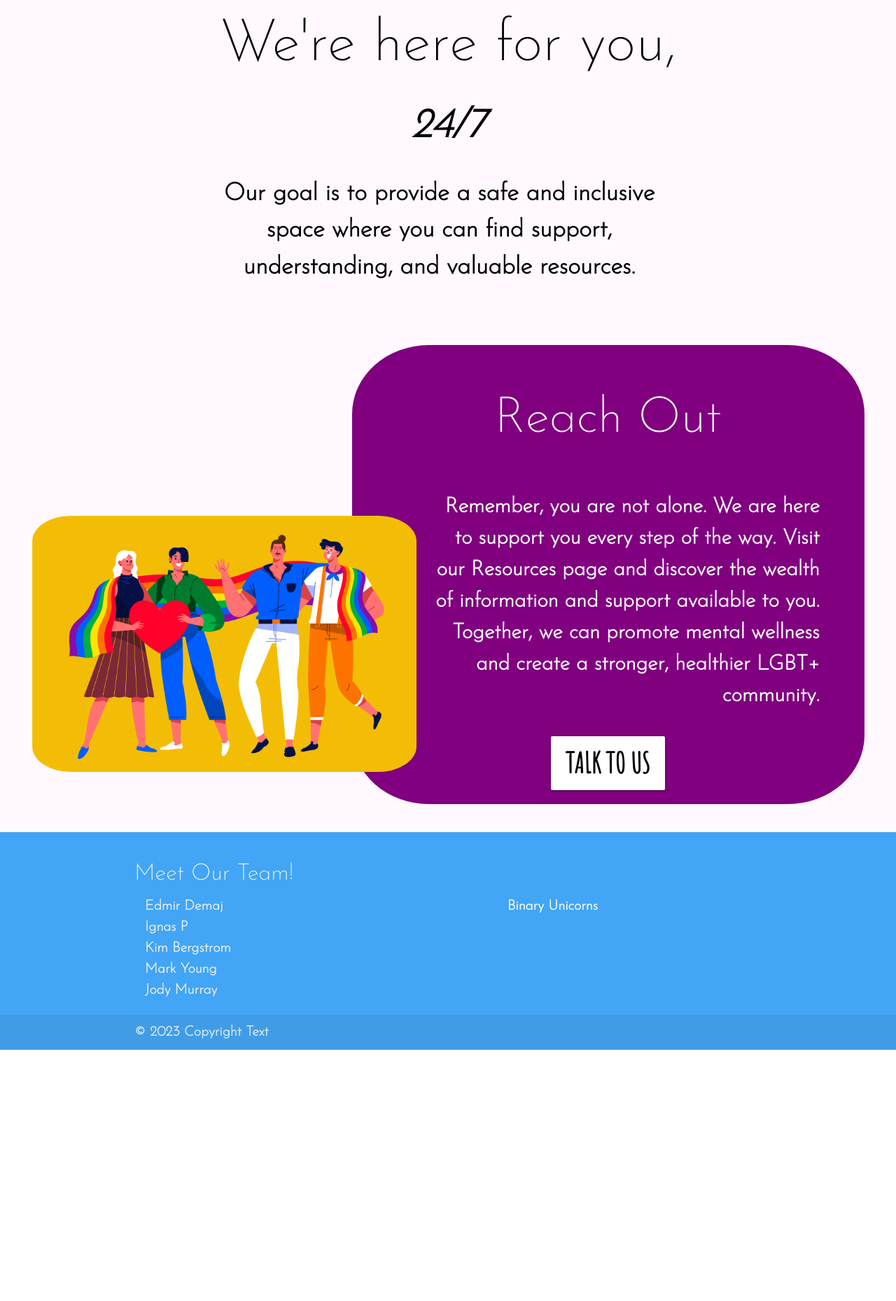
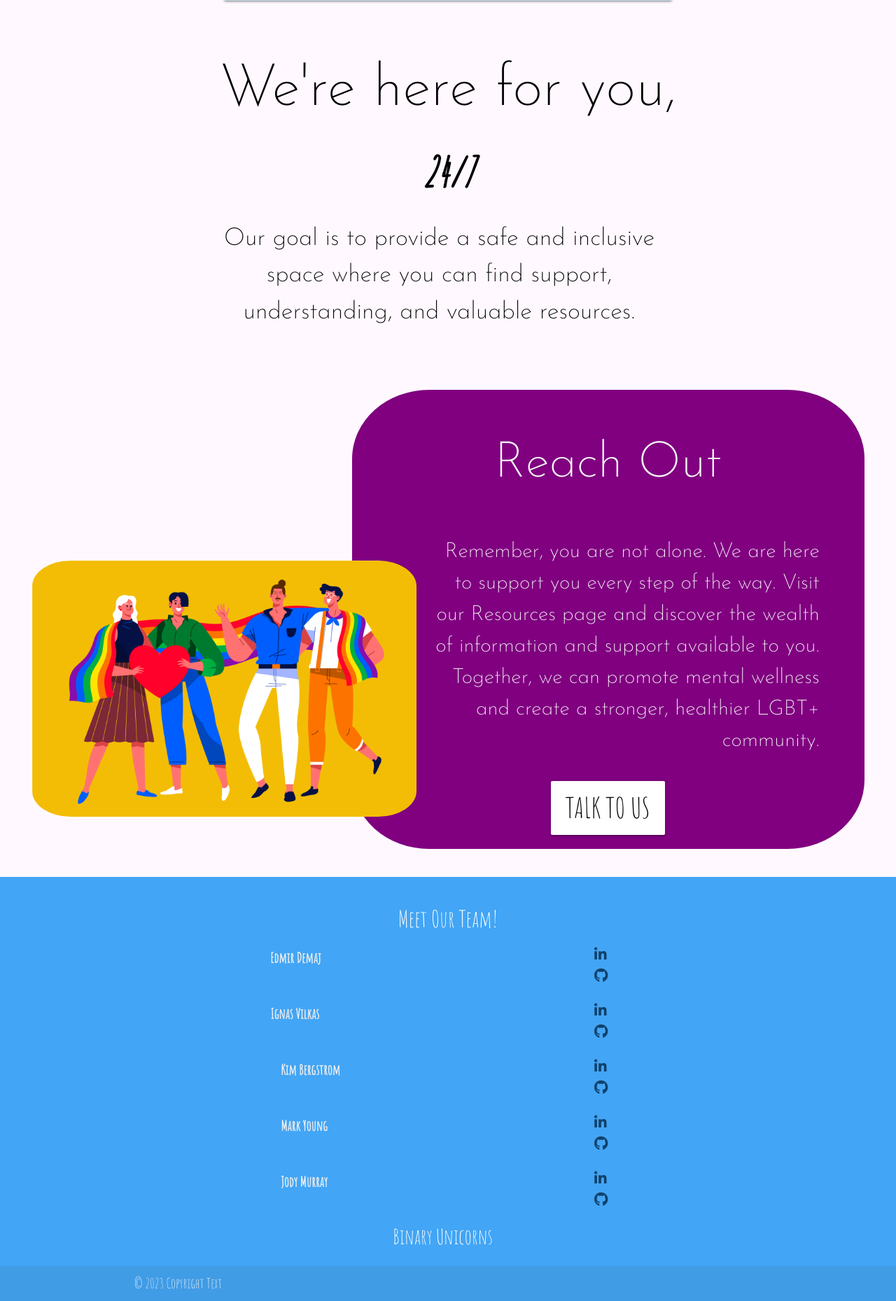
Before and after one commit to ignasvilkas/hackathon-june-23, a Django app: page / in a window 1280 px wide. Shown: the part 1389-3248 px from the top of the page at 70% size. Before the commit the page ends 2889 px from the top, so only its background shows below. Run offline with Django 4.2, Linux system fonts and the light colour scheme; some libraries are stand-ins or nearby versions.

Commit message:
Edit: display footer icons for social platforms for each team member

```diff
--- a/static/css/style.css
+++ b/static/css/style.css
@@ -81,7 +81,6 @@
   position: relative;
   top: 0;
   height: auto;
-
 }
 
 /* Homepage content css */
@@ -218,8 +217,44 @@
 /* footer css */
 
 footer {
-  min-height: 15rem;
+  min-height: 12rem;
   margin-top: auto;
+}
+
+.social_icons {
+  height: auto;
+  color: #114069;
+  margin-left: 50%;
+  display: flex;
+  flex-direction: row-reverse;
+}
+
+.member {
+  font-size: 35px;
+  align-items: center;
+  margin-left: 20%;
+  font-weight: 700;
+}
+
+.member:hover {
+  transform: scale(1.4);
+  transition: 1.3s;
+}
+
+.member a {
+  font-size: 20px;
+  margin-top: 10px;
+  display: flex;
+  flex-direction: column;
+}
+
+.team-name p {
+  margin-left: 50%;
+  font-size: 30px;
+}
+
+.team-name p:hover {
+  transform: scale(1.1);
 }
 
 /* --------------------------------------------------- History page styles */
--- a/static/js/script.js
+++ b/static/js/script.js
@@ -15,27 +15,3 @@
   // Change text
   button.innerHTML = "Javascript works :)";
 }
-
-document.addEventListener('DOMContentLoaded', function() {
-  // Get references to the sidenav and the sidenav links
-  var sidenav = document.querySelector('.sidenav');
-  var sidenavLinks = document.querySelectorAll('#mobile-demo a');
-
-  // Add event listeners to the sidenav links
-  sidenavLinks.forEach(function(link) {
-    link.addEventListener('click', function(event) {
-      // Close the sidenav after a link is clicked (optional)
-      var sidenavInstance = M.Sidenav.getInstance(sidenav);
-      sidenavInstance.close();
-
-      // Prevent the default link behavior
-      event.preventDefault();
-
-      // Get the target URL from the link's href attribute
-      var targetUrl = link.getAttribute('href');
-
-      // Navigate to the target URL
-      window.location.href = targetUrl;
-    });
-  });
-});
--- a/templates/base.html
+++ b/templates/base.html
@@ -46,12 +46,19 @@
   </head>
 
   <body>
-
     <div class="navbar-fixed navbar">
       <nav>
         <div class="nav-wrapper red accent-2">
-          <img src="{% static 'media/logo.png'%}" class="circle responsive-img logo hide-on-med-and-down" alt="LOGO" />
-          <a href="{% url 'home_page' %}" class="brand-logo team_name center-align left">Spectrumind</a>
+          <img
+            src="{% static 'media/logo.png'%}"
+            class="circle responsive-img logo hide-on-med-and-down"
+            alt="LOGO"
+          />
+          <a
+            href="{% url 'home_page' %}"
+            class="brand-logo team_name center-align left"
+            >Spectrumind</a
+          >
 
           <!-- Navbar links for large screens -->
           <ul class="right hide-on-med-and-down s12">
@@ -62,17 +69,27 @@
           </ul>
 
           <!-- Sidenav trigger for small screens -->
-          <a href="#" data-target="mobile-demo" class="right hide-on-large-only sidenav-trigger"><i class="fa-solid fa-bars"></i></a>
+          <a
+            href="#"
+            data-target="mobile-demo"
+            class="right hide-on-large-only sidenav-trigger"
+            ><i class="fa-solid fa-bars"></i
+          ></a>
         </div>
 
         <!-- Sidenav content for small screens -->
-        <ul id="mobile-demo" class="sidenav sidenav-content" style="background-color: #F9A825;">
-          <li><a id="home-link" href="{% url 'home_page' %}">Home</a></li>
-          <li><a id="history-link" href="{% url 'history_page' %}">History</a></li>
-          <li><a id="resources-link" href="{% url 'resources_page' %}">Resources</a></li>
-          <li><a id="contact-link" href="{% url 'contact_page' %}">Contact</a></li>
+        <ul
+          id="mobile-demo"
+          class="sidenav sidenav-content"
+          style="background-color: #f9a825"
+        >
+          <li><a href="{% url 'home_page' %}">Home</a></li>
+          <li><a href="{% url 'history_page' %}">History</a></li>
+          <li><a href="{% url 'resources_page' %}">Resources</a></li>
+          <li><a href="{% url 'contact_page' %}">Contact</a></li>
         </ul>
       </nav>
+    </div>
 
     <!-- Header end -->
 
@@ -89,22 +106,113 @@
     <footer class="page-footer blue lighten-1">
       <div class="container">
         <div class="row">
-          <h5 class="white-text">Meet Our Team!</h5>
-          <div class="col l4 offset-l0 s12">
+          <h5 class="white-text center-align">Meet Our Team!</h5>
+          <div class="">
             <ul class="team-members">
-              <li>
-                <a class="grey-text text-lighten-3" href="#!">Edmir Demaj</a>
-              </li>
-              <li><a class="grey-text text-lighten-3" href="#!">Ignas P</a></li>
-              <li>
-                <a class="grey-text text-lighten-3" href="#!">Kim Bergstrom</a>
-              </li>
-              <li>
-                <a class="grey-text text-lighten-3" href="#!">Mark Young</a>
-              </li>
-              <li>
-                <a class="grey-text text-lighten-3" href="#!">Jody Murray</a>
-              </li>
+              <div class="row">
+                <li class="member">
+                  <div class="col s12 m6">
+                    <a class="grey-text text-lighten-3" href="#!"
+                      >Edmir Demaj</a
+                    >
+                  </div>
+                  <div class="col s4">
+                    <a
+                      href="https://www.linkedin.com/in/edmir-demaj-software-developer/"
+                      target="_blank"
+                    >
+                      <i class="fa-brands fa-linkedin-in social_icons"></i>
+                    </a>
+                    <a href="https://github.com/Edmir-Demaj" target="_blank">
+                      <i class="fa-brands fa-github social_icons"></i>
+                    </a>
+                  </div>
+                </li>
+              </div>
+
+              <div class="row">
+                <li class="member">
+                  <div class="col s12 m6">
+                    <a class="grey-text text-lighten-3" href="#!"
+                      >Ignas Vilkas</a
+                    >
+                  </div>
+                  <div class="col s4">
+                    <a
+                      href="https://www.linkedin.com/in/ignaspilybas/"
+                      target="_blank"
+                    >
+                      <i class="fa-brands fa-linkedin-in social_icons"></i>
+                    </a>
+                    <a href="https://github.com/ignasvilkas" target="_blank">
+                      <i class="fa-brands fa-github social_icons"></i>
+                    </a>
+                  </div>
+                </li>
+              </div>
+
+              <div class="row">
+                <li class="member">
+                  <div class="col s12 m6">
+                    <a class="grey-text text-lighten-3 col s12 m6" href="#!"
+                      >Kim Bergstrom</a
+                    >
+                  </div>
+                  <div class="col s4">
+                    <a
+                      href="https://www.linkedin.com/in/kim-bergstrom-47704b5b/"
+                      target="_blank"
+                    >
+                      <i class="fa-brands fa-linkedin-in social_icons"></i>
+                    </a>
+                    <a href="https://github.com/KimBergstroem" target="_blank">
+                      <i class="fa-brands fa-github social_icons"></i>
+                    </a>
+                  </div>
+                </li>
+              </div>
+
+              <div class="row">
+                <li class="member">
+                  <div class="col s12 m6">
+                    <a class="grey-text text-lighten-3 col s12 m6" href="#!"
+                      >Mark Young</a
+                    >
+                  </div>
+                  <div class="col s4">
+                    <a
+                      href="linkedin.com/in/mark-young-4a90ab15"
+                      target="_blank"
+                    >
+                      <i class="fa-brands fa-linkedin-in social_icons"></i>
+                    </a>
+                    <a href="https://github.com/Markyjay" target="_blank">
+                      <i class="fa-brands fa-github social_icons"></i>
+                    </a>
+                  </div>
+                </li>
+              </div>
+
+              <div class="row">
+                <li class="member">
+                  <div class="col s12 m6">
+                    <a class="grey-text text-lighten-3 col s12 m6" href="#!"
+                      >Jody Murray</a
+                    >
+                  </div>
+                  <div class="col s4">
+                    <a
+                      href="https://www.linkedin.com/in/jody-murray-4b6818234/"
+                      target="_blank"
+                    >
+                      <i class="fa-brands fa-linkedin-in social_icons"></i>
+                    </a>
+                    <a href="https://github.com/JodyMurray" target="_blank">
+                      <i class="fa-brands fa-github social_icons"></i>
+                    </a>
+                  </div>
+                </li>
+              </div>
             </ul>
           </div>
           <div class="col l8 s12 team-name">
@@ -118,20 +226,28 @@
         <div class="container">© 2023 Copyright Text</div>
       </div>
     </footer>
+
     <!-- Footer end -->
 
+    <!-- jquery link -->
+
+    <script
+      type="text/javascript"
+      src="https://code.jquery.com/jquery-2.1.1.min.js"
+    ></script>
     <!-- javascript link -->
-    <script type="text/javascript" src="https://code.jquery.com/jquery-2.1.1.min.js"></script>
 
     <script src="{% static 'js/script.js' %}"></script>
     <!-- animation link -->
     <script src="https://cdn.jsdelivr.net/npm/aos@2.3.4/dist/aos.js"></script>
 
-
+    <!-- font awesome link -->
     <script
       src="https://kit.fontawesome.com/9b64cea43d.js"
       crossorigin="anonymous"
     ></script>
+
+    <!-- Materialize javascript link -->
 
     <script src="https://cdnjs.cloudflare.com/ajax/libs/materialize/1.0.0/js/materialize.min.js"></script>
 
```
